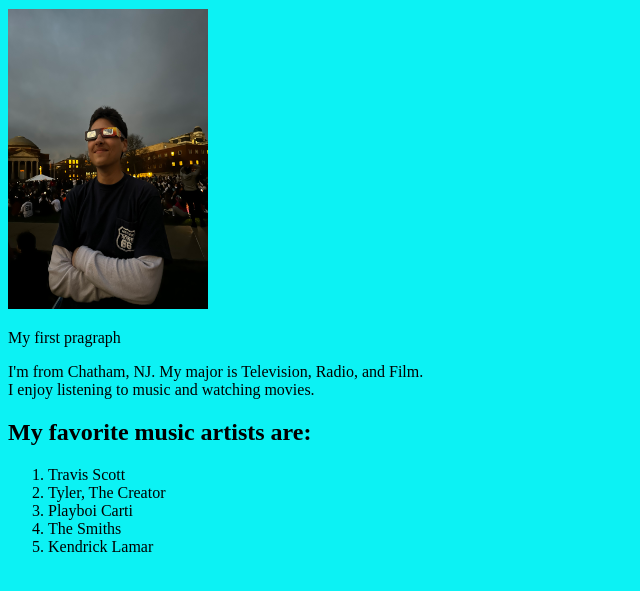
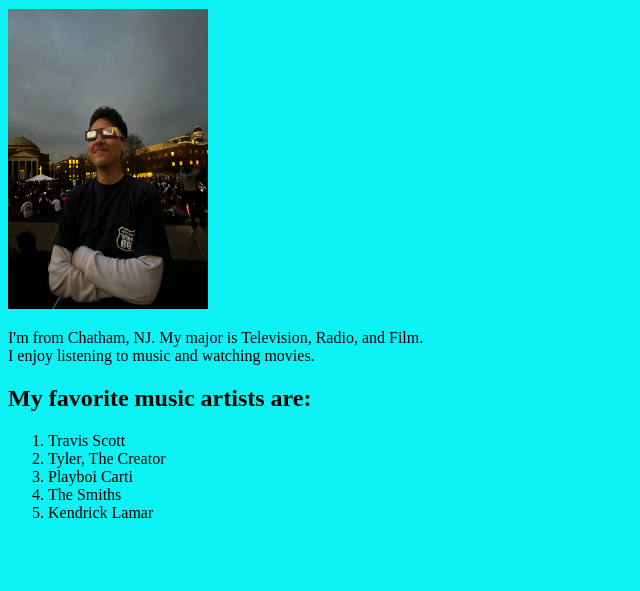
Before and after one commit to bggoldfi/bggoldfi.github.io, a plain HTML site: page index.html in a window 1280 px wide. Shown: the part 103-694 px from the top of the page, without its empty margins (0-640 px from the left). Drawn offline with Linux system fonts and the light colour scheme.

Commit message:
add index.html and me.jpeg files

```diff
--- a/index.html
+++ b/index.html
@@ -1,10 +1,8 @@
 <!DOCTYPE html>
 <html>
     <body style="background-color: #0CF2F4;">
-
     <h1 style="font-size: 45px;">Ben Goldfield</h1>
     <p><img src= "me.jpeg" width="200" height = "300"></p>
-<p>My first pragraph</p>
     <p>I'm from Chatham, NJ. My major is Television, Radio, and Film.
         <br>I enjoy listening to music and watching movies.</p>
     <h2>My favorite music artists are:</h2>
```
Lines whose indentation alone changed are shown as unchanged.
